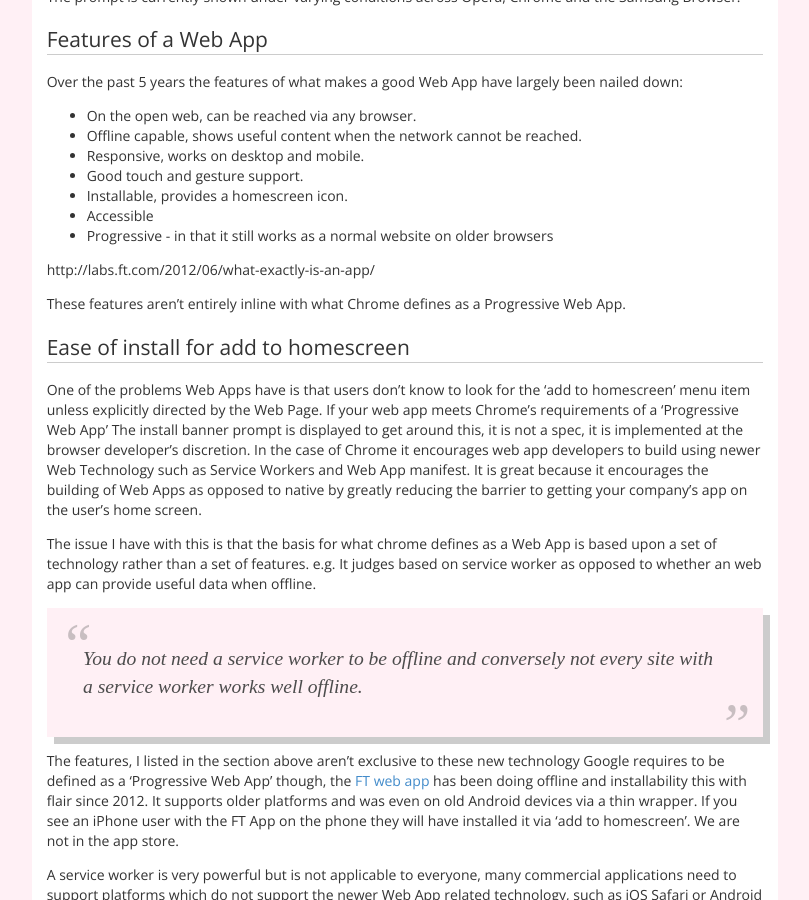
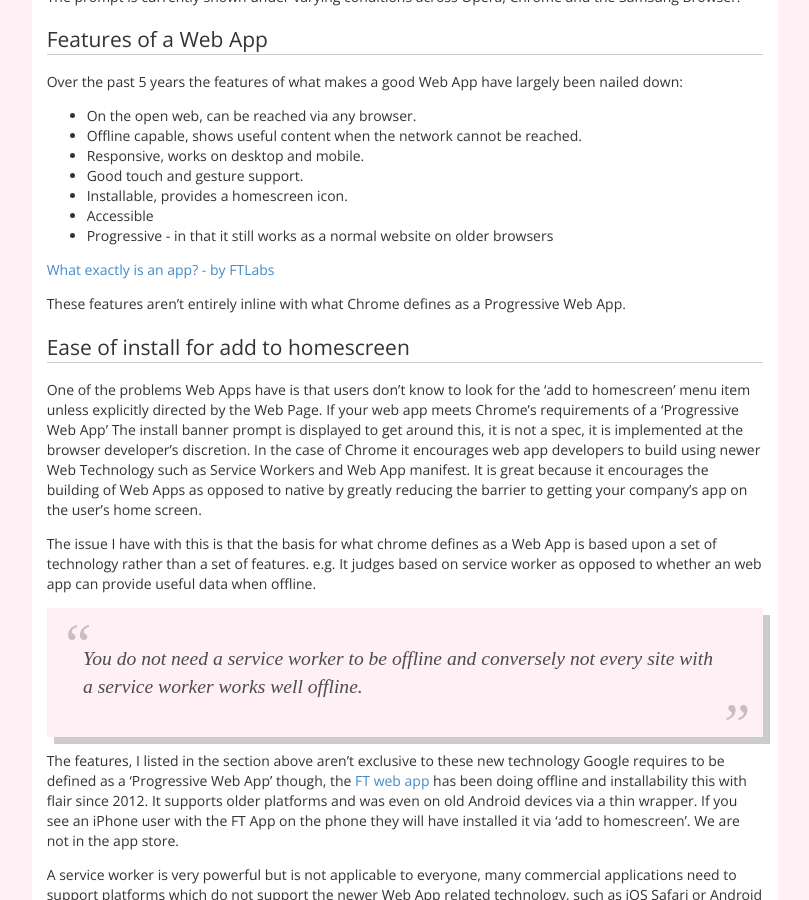
Before and after one commit to AdaRoseCannon/adarosecannon.github.io, a Jekyll site: the page built from _posts/2016-06-01-yet-another-progressive-webapp-post.md, in a window 1280 px wide and 900 px high, scrolled down 1193 px. Shown: the whole window, without its empty margins (395-1204 px from the left). Built offline with Jekyll 4.4.1, drawn with Linux system fonts in a browser that asks for light colours; comment, search, counter and statistics services are not loaded.

Commit message:
linkify link

```diff
--- a/_posts/2016-06-01-yet-another-progressive-webapp-post.md
+++ b/_posts/2016-06-01-yet-another-progressive-webapp-post.md
@@ -51,7 +51,7 @@ Over the past 5 years the features of what makes a good Web App have largely bee
 * Accessible
 * Progressive - in that it still works as a normal website on older browsers
 
-http://labs.ft.com/2012/06/what-exactly-is-an-app/
+[What exactly is an app? - by FTLabs](http://labs.ft.com/2012/06/what-exactly-is-an-app/)
 
 These features aren't entirely inline with what Chrome defines as a Progressive Web App.
 
```
